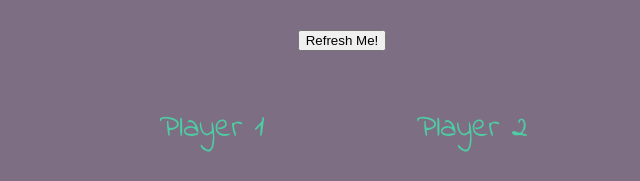
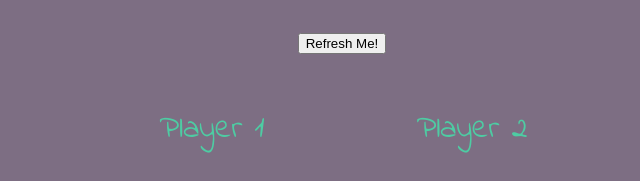
Before and after one commit to Prajwal813793/diCEg, a plain HTML site: page index.html in a window 1280 px wide. Shown: the part 193-374 px from the top of the page, 298-938 px from the left. Drawn offline with Linux system fonts and the light colour scheme.

Commit message:
Update index.html

```diff
--- a/index.html
+++ b/index.html
@@ -11,7 +11,7 @@
 
     <div class="container">
       <h1>Refresh Me</h1>
-      <h3><button><a onClick="window.location.reload()">Refresh Me!</a></button></h3>
+      <h2><button><a onClick="window.location.reload()">Refresh Me!</a></button></h2>
 
       <div class="dice">
         <p>Player 1</p>
```
